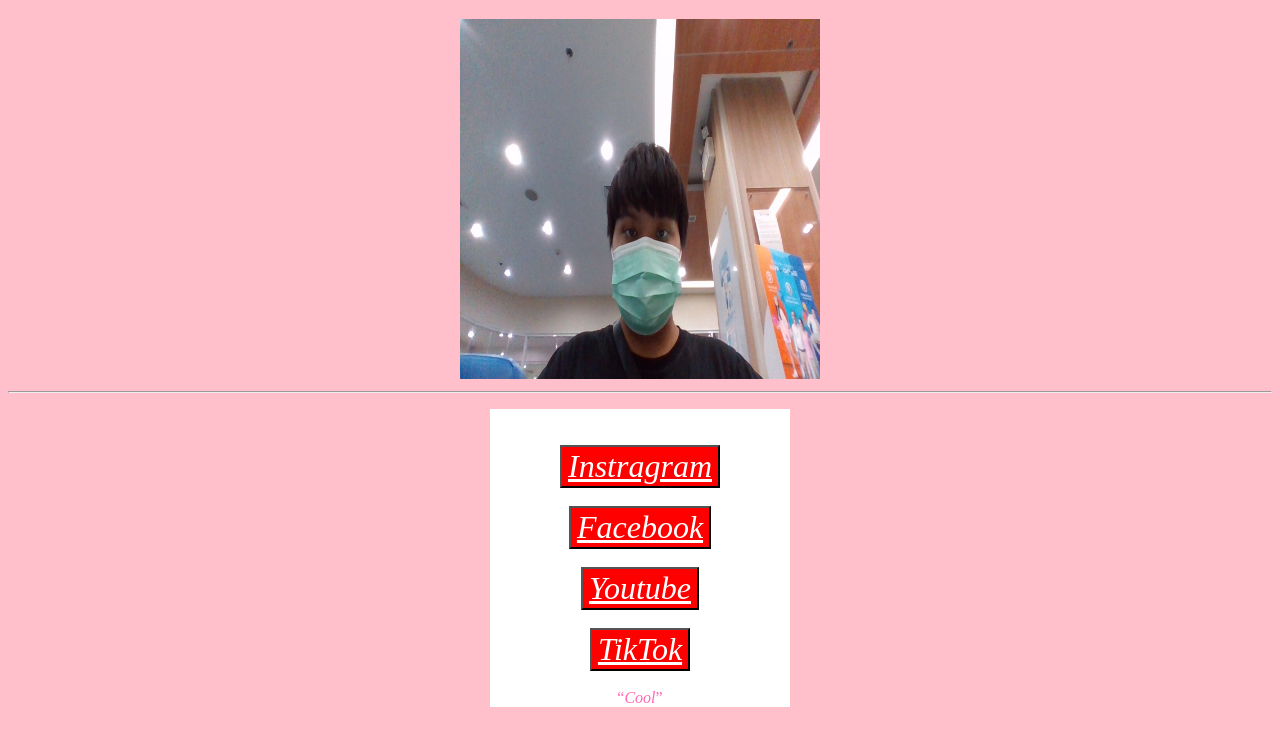
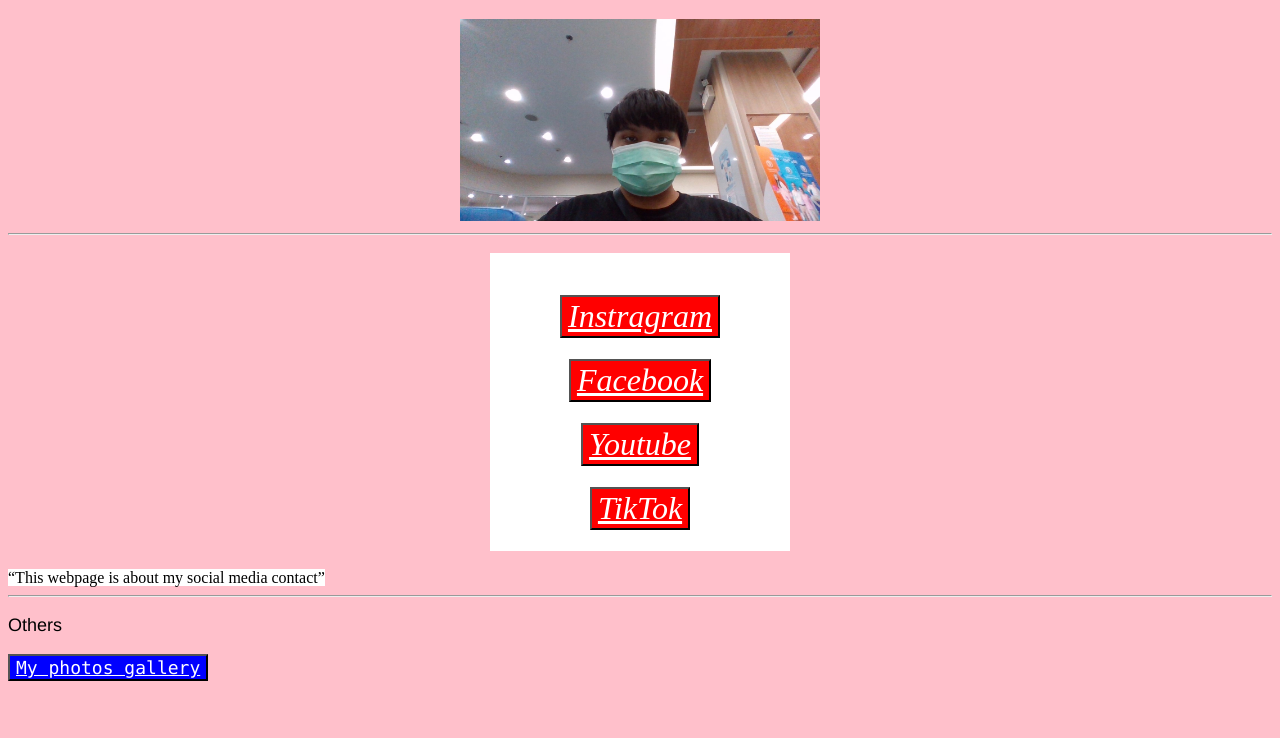
Before and after one commit to donny444/Web-Development, a plain HTML site: page contact_donny.html in a window 1280 px wide. Shown: the part 62-800 px from the top of the page. Drawn offline with Linux system fonts and the light colour scheme.

Commit message:
Add files via upload

```diff
--- a/contact_donny.html
+++ b/contact_donny.html
@@ -5,34 +5,51 @@
     <meta charset="UTF-8">
     <meta http-equiv="X-UA-Compatible" content="IE=edge">
     <meta name="viewport" content="width=device-width, initial-scale=1.0">
-    <title>DocumentGalaxy</title>
+    <title>ContactDonny</title>
     <style>
-    button{
+        button {
             background-color: #ff0000;
         }
-    a{
+        p{
+            font-size: 18px;
+            font-family: helvetica;
+        }
+        a {
             color: #ffffff;
             font-size: 32px;
             font-family: Helvatica;
         }
-    body{
+
+        body {
             background-color: pink;
         }
-    #Border{
+
+        q {
             background-color: white;
-        border: #ff0000;
+        }
+
+        #link {
+            background-color: white;
+            border-color: #ff0000;
             border-width: 32px;
             width: 300px;
             height: auto;
         }
+        #gallery{
+            background-color: blue;
+            color:#ffffff;
+            font-size: 18px;
+            font-family: consolas;
+        }
     </style>
 </head>
+
 <body>
     <center>
         <h1 style="font-family:consolas">Contact Donny</h1>
-    <img src="WIN_20220625_09_00_11_Pro.jpg" width="360px" height="360px">
+        <img src="WIN_20220625_09_00_11_Pro.jpg" width="360px">
         <hr>
-    <p id="Border">
+        <p id="link">
             <br><br>
             <button><a href="https://www.instagram.com/donny_galaxy"><em>Instragram</em></a></button>
             <br><br>
@@ -42,11 +59,17 @@
             <br><br>
             <button><a href="https://www.tiktok.com/@dekchaipluto"><em>TikTok</em></a></button>
             <br><br>
-    <q style="color: hotpink"><em>Cool</em></q>
         </p>
     </center>
+    <aside>
+        <q>This webpage is about my social media contact</q>
+    </aside>
+    <hr>
+    <p>Others</p>
+    <button id="gallery"><a id="gallery" href="gallery.html">My photos gallery</a></button>
     <script>
         console.log("Hello World");
     </script>
 </body>
+
 </html>
```
Also changed, not shown: gallery.html (+4 -4 lines), test.html (added, +42 -0 lines). Lines whose indentation alone changed are shown as unchanged.
